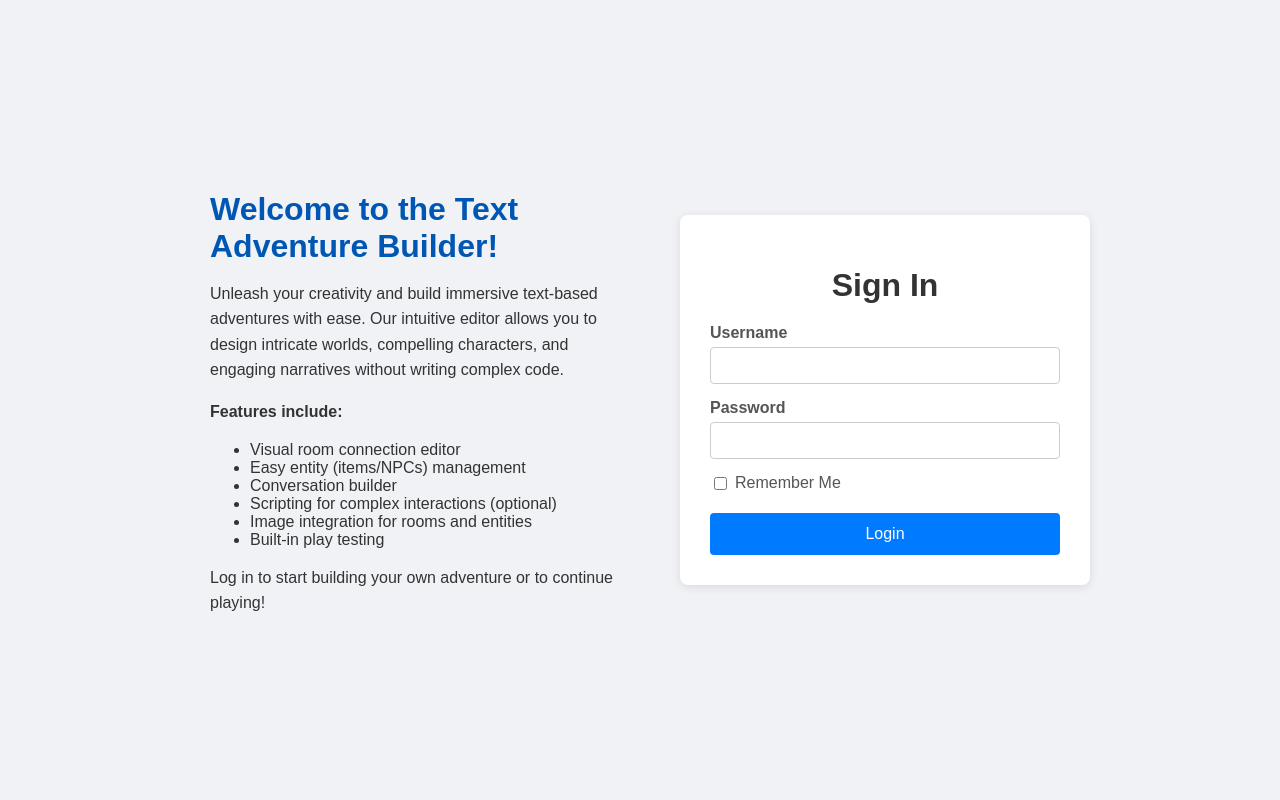
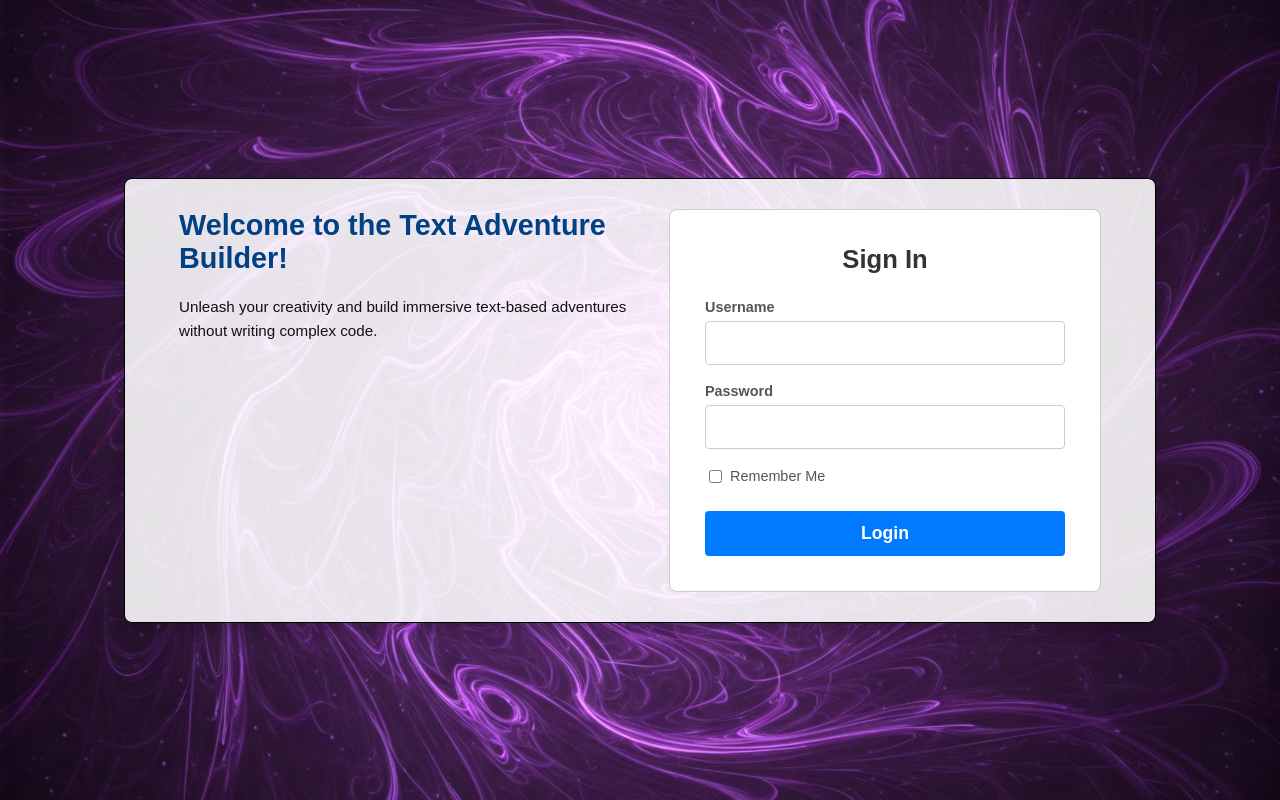
Before and after one commit to axewater/adventurez, a Flask app: page /login in a window 1280 px wide. Run offline with Flask 3, Linux system fonts and the light colour scheme.

Commit message:
background image login screen

```diff
--- /dev/null
+++ b/client/css/login.css
@@ -0,0 +1,193 @@
+/* /client/css/login.css */
+/* Styles specifically for the login page */
+
+body {
+    font-family: sans-serif;
+    /* Background Image */
+    background-image: url('/uploads/images/ui/login.jpg');
+    background-size: cover;
+    background-position: center center;
+    background-repeat: no-repeat;
+    background-attachment: fixed; /* Keep background fixed during scroll if page overflows */
+    /* Centering */
+    display: flex;
+    justify-content: center;
+    align-items: center;
+    min-height: 100vh;
+    margin: 0;
+    padding: 20px; /* Add some padding for smaller screens */
+    box-sizing: border-box;
+}
+
+.page-container {
+    /* Semi-transparent panel */
+    background-color: rgba(255, 255, 255, 0.88); /* Slightly more opaque */
+    border: 1px solid black;
+    border-radius: 8px;
+    padding: 30px 40px; /* More padding */
+    box-shadow: 0 5px 15px rgba(0, 0, 0, 0.2); /* Add shadow to the panel */
+    /* Layout */
+    display: flex;
+    flex-wrap: wrap;
+    justify-content: center;
+    align-items: stretch; /* Align items vertically */
+    gap: 40px;
+    max-width: 950px; /* Slightly wider */
+    width: 100%; /* Responsive width */
+}
+
+.product-info-container {
+    flex: 1;
+    min-width: 300px;
+    max-width: 450px; /* Limit width */
+    text-align: left;
+    color: #111; /* Darker text for contrast */
+}
+
+.product-info-container h1 {
+    color: #004085; /* Darker blue */
+    margin-top: 0; /* Remove default top margin */
+    margin-bottom: 20px;
+    font-size: 1.8em;
+}
+
+.product-info-container p,
+.product-info-container ul {
+    line-height: 1.6;
+    margin-bottom: 15px;
+    font-size: 0.95em;
+}
+
+.product-info-container ul {
+    padding-left: 20px; /* Indent list */
+    list-style: disc;
+}
+.product-info-container strong {
+    font-weight: 600;
+}
+
+.login-container {
+    background-color: #fff; /* Keep solid white */
+    padding: 35px;
+    border-radius: 8px;
+    /* box-shadow: 0 2px 10px rgba(0, 0, 0, 0.1); */ /* Removed shadow */
+    border: 1px solid #ccc; /* Subtle border */
+    width: 100%;
+    max-width: 360px;
+    text-align: center;
+    flex-shrink: 0;
+    display: flex;
+    flex-direction: column;
+    justify-content: center; /* Center form vertically if needed */
+}
+
+.login-container h1 {
+    margin-top: 0;
+    margin-bottom: 25px;
+    color: #333;
+    font-size: 1.6em;
+}
+
+.form-group {
+    margin-bottom: 18px; /* Slightly more space */
+    text-align: left;
+}
+
+.form-group label {
+    display: block;
+    margin-bottom: 6px;
+    color: #555;
+    font-weight: bold;
+    font-size: 0.9em;
+}
+
+.form-group input[type="text"],
+.form-group input[type="password"] {
+    width: 100%;
+    padding: 12px; /* Larger padding */
+    border: 1px solid #ccc;
+    border-radius: 4px;
+    box-sizing: border-box;
+    font-size: 1em;
+}
+
+.form-group input:focus {
+    border-color: #007bff;
+    outline: none;
+    box-shadow: 0 0 0 2px rgba(0, 123, 255, 0.25); /* Focus indicator */
+}
+
+.form-group.remember-me {
+    display: flex;
+    align-items: center;
+    justify-content: flex-start;
+    margin-bottom: 25px; /* More space before button */
+}
+
+.form-group.remember-me input[type="checkbox"] {
+    margin-right: 8px;
+    width: auto;
+    vertical-align: middle; /* Align checkbox better */
+}
+
+.form-group.remember-me label {
+    margin-bottom: 0;
+    font-weight: normal;
+    color: #555;
+    font-size: 0.9em;
+    vertical-align: middle; /* Align label better */
+}
+
+.login-button {
+    background-color: #007bff;
+    color: white;
+    padding: 12px 20px;
+    border: none;
+    border-radius: 4px;
+    cursor: pointer;
+    font-size: 1.1em; /* Slightly larger font */
+    font-weight: bold;
+    width: 100%;
+    transition: background-color 0.3s ease;
+}
+
+.login-button:hover {
+    background-color: #0056b3;
+}
+
+/* Flash Messages */
+.flash-messages {
+    list-style: none;
+    padding: 0;
+    margin: 0 0 20px 0; /* Add margin bottom */
+    width: 100%;
+}
+
+.flash-messages li {
+    padding: 12px 15px;
+    margin-bottom: 10px;
+    border-radius: 4px;
+    font-size: 0.9em;
+    text-align: left;
+}
+
+.flash-messages .success { background-color: #d4edda; color: #155724; border: 1px solid #c3e6cb; }
+.flash-messages .danger { background-color: #f8d7da; color: #721c24; border: 1px solid #f5c6cb; }
+.flash-messages .warning { background-color: #fff3cd; color: #856404; border: 1px solid #ffeeba; }
+.flash-messages .info { background-color: #d1ecf1; color: #0c5460; border: 1px solid #bee5eb; }
+
+/* Responsive adjustments */
+@media (max-width: 768px) {
+    .page-container {
+        flex-direction: column; /* Stack elements vertically */
+        padding: 20px;
+        gap: 20px;
+    }
+    .product-info-container {
+        max-width: none; /* Allow full width */
+        text-align: center; /* Center text on small screens */
+    }
+    .login-container {
+        max-width: 400px; /* Allow login container to be a bit wider */
+    }
+}
--- a/client/templates/login.html
+++ b/client/templates/login.html
@@ -4,148 +4,16 @@
     <meta charset="UTF-8">
     <meta name="viewport" content="width=device-width, initial-scale=1.0">
     <title>{{ title|default('Sign In') }} - Text Adventure Builder</title>
-    <link rel="stylesheet" href="{{ url_for('serve_static', filename='css/style.css') }}">
-    <style>
-        body {
-            font-family: sans-serif;
-            background-color: #f0f2f5;
-            display: flex;
-            justify-content: center;
-            align-items: center;
-            min-height: 100vh;
-            margin: 0;
-        }
-        .page-container {
-            display: flex;
-            flex-wrap: wrap;
-            justify-content: center;
-            align-items: center;
-            gap: 40px;
-            padding: 20px;
-            max-width: 900px;
-            width: 100%;
-        }
-        .product-info-container {
-            flex: 1;
-            min-width: 300px;
-            padding: 20px;
-            text-align: left;
-            color: #333;
-        }
-        .product-info-container h1 {
-            color: #0056b3;
-            margin-bottom: 15px;
-        }
-        .product-info-container p {
-            line-height: 1.6;
-            margin-bottom: 15px;
-        }
-        .login-container {
-            background-color: #fff;
-            padding: 30px;
-            border-radius: 8px;
-            box-shadow: 0 2px 10px rgba(0, 0, 0, 0.1);
-            width: 100%;
-            max-width: 350px;
-            text-align: center;
-            flex-shrink: 0;
-        }
-        .login-container h1 {
-            margin-bottom: 20px;
-            color: #333;
-        }
-        .form-group {
-            margin-bottom: 15px;
-            text-align: left;
-        }
-        .form-group label {
-            display: block;
-            margin-bottom: 5px;
-            color: #555;
-            font-weight: bold;
-        }
-        .form-group input[type="text"],
-        .form-group input[type="password"] {
-            width: 100%;
-            padding: 10px;
-            border: 1px solid #ccc;
-            border-radius: 4px;
-            box-sizing: border-box;
-        }
-        .form-group input:focus {
-            border-color: #007bff;
-            outline: none;
-        }
-        .form-group.remember-me {
-            display: flex;
-            align-items: center;
-            justify-content: flex-start;
-            margin-bottom: 20px;
-        }
-        .form-group.remember-me input[type="checkbox"] {
-            margin-right: 8px;
-            width: auto;
-        }
-        .form-group.remember-me label {
-            margin-bottom: 0;
-            font-weight: normal;
-            color: #555;
-        }
-
-        .login-button {
-            background-color: #007bff;
-            color: white;
-            padding: 12px 20px;
-            border: none;
-            border-radius: 4px;
-            cursor: pointer;
-            font-size: 16px;
-            width: 100%;
-            transition: background-color 0.3s ease;
-        }
-        .login-button:hover {
-            background-color: #0056b3;
-        }
-        .flash-messages {
-            list-style: none;
-            padding: 0;
-            margin-bottom: 20px;
-        }
-        .flash-messages li {
-            padding: 10px;
-            margin-bottom: 10px;
-            border-radius: 4px;
-            font-size: 0.9em;
-        }
-        .flash-messages .success { background-color: #d4edda; color: #155724; border: 1px solid #c3e6cb; }
-        .flash-messages .danger { background-color: #f8d7da; color: #721c24; border: 1px solid #f5c6cb; }
-        .flash-messages .warning { background-color: #fff3cd; color: #856404; border: 1px solid #ffeeba; }
-        .flash-messages .info { background-color: #d1ecf1; color: #0c5460; border: 1px solid #bee5eb; }
-    </style>
+    <link rel="stylesheet" href="{{ url_for('serve_static', filename='css/login.css') }}">
 </head>
 <body>
     <div class="page-container">
         <div class="product-info-container">
             <h1>Welcome to the Text Adventure Builder!</h1>
             <p>
-                Unleash your creativity and build immersive text-based adventures with ease.
-                Our intuitive editor allows you to design intricate worlds, compelling characters,
-                and engaging narratives without writing complex code.
+                Unleash your creativity and build immersive text-based adventures without writing complex code.
             </p>
-            <p>
-                <strong>Features include:</strong>
-                <ul>
-                    <li>Visual room connection editor</li>
-                    <li>Easy entity (items/NPCs) management</li>
-                    <li>Conversation builder</li>
-                    <li>Scripting for complex interactions (optional)</li>
-                    <li>Image integration for rooms and entities</li>
-                    <li>Built-in play testing</li>
-                </ul>
-            </p>
-            <p>
-                Log in to start building your own adventure or to continue playing!
-            </p>
+
         </div>
 
         <div class="login-container">
```
